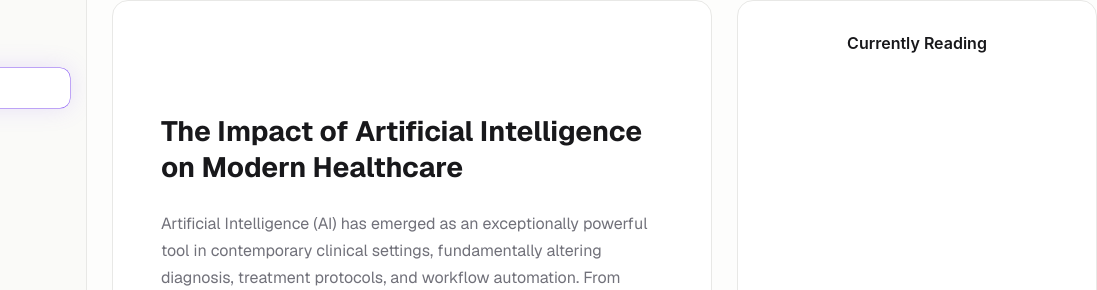
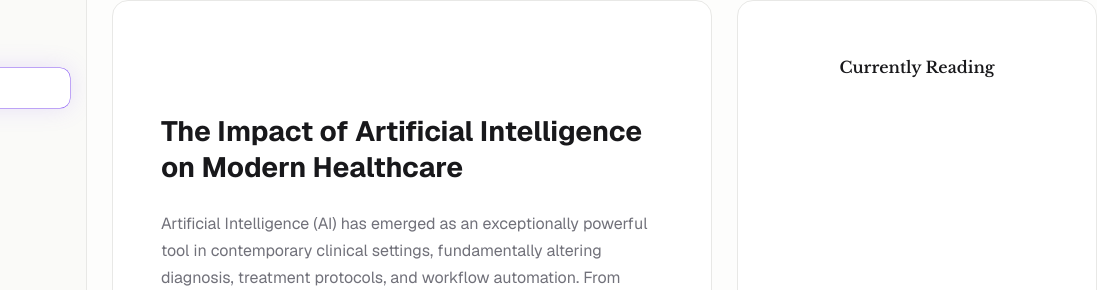
Before and after one commit to belikeyvng/Sonar-tts, an Electron app: page src/renderer/test-main.html in a window 1280 px wide. Shown: the top 290 px of the page, 183-1280 px from the left. Drawn offline with Linux system fonts and the light colour scheme.

Commit message:
feat: update player panel styles with margin adjustments and font family

```diff
--- a/src/renderer/styles/layout.css
+++ b/src/renderer/styles/layout.css
@@ -842,7 +842,8 @@ body {
 }
 
 .player-panel__heading {
-    margin: 0 0 var(--space-8) 0;
+    margin: 0;
+    margin-top: var(--space-6);
 }
 
 .player-panel__orb-wrap {
--- a/src/renderer/styles/player-panel.css
+++ b/src/renderer/styles/player-panel.css
@@ -17,6 +17,7 @@
     font-size: var(--text-md);
     font-weight: var(--weight-semibold);
     color: var(--color-text-primary);
+    font-family: var(--font-heading-display);
 }
 
 
@@ -29,6 +30,7 @@
 .player-panel__narrator {
     font-size: var(--text-sm);
     color: var(--color-text-secondary);
+    font-family: var(--font-heading-display);
 }
 
 .player-panel__narrator-name {
```
